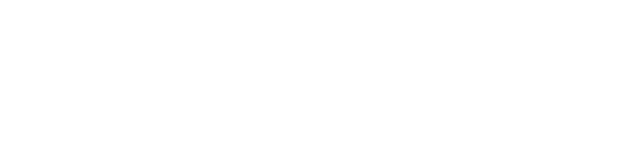
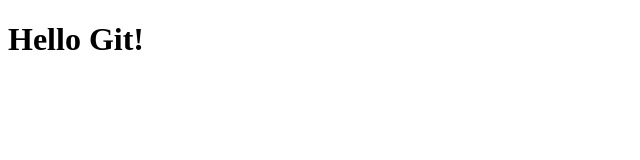
Before and after one commit to Andrew-Romanov/Github-Tutorial, a plain HTML site: page index.html in a window 1280 px wide. Shown: the whole page, without its empty margins (0-640 px from the left). Drawn offline with Linux system fonts and the light colour scheme.

Commit message:
Добавлен заголовок h1

```diff
--- a/index.html
+++ b/index.html
@@ -3,9 +3,9 @@
 <head>
     <meta charset="UTF-8">
     <meta name="viewport" content="width=device-width, initial-scale=1.0">
-    <title>Git rules!</title>
+    <title>Git Tuturial</title>
 </head>
 <body>
-
+    <h1>Hello Git!</h1>
 </body>
 </html>
```
